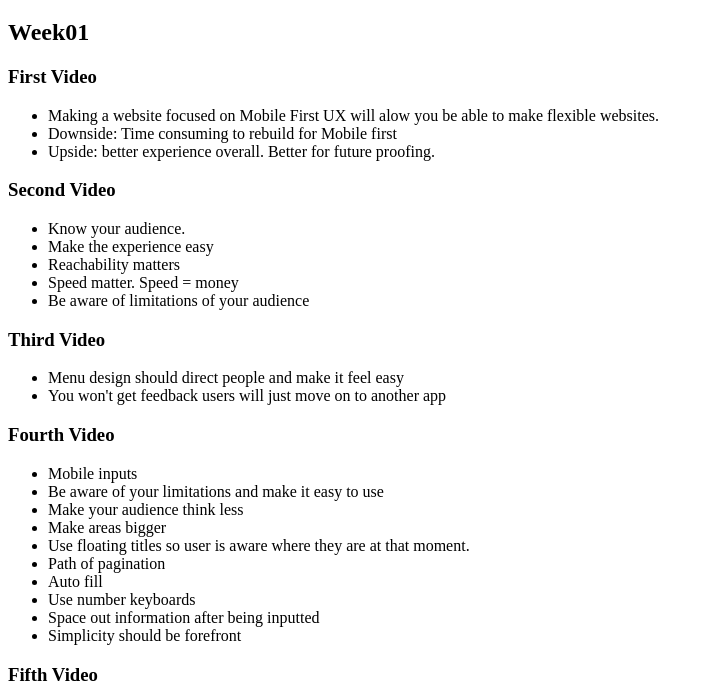
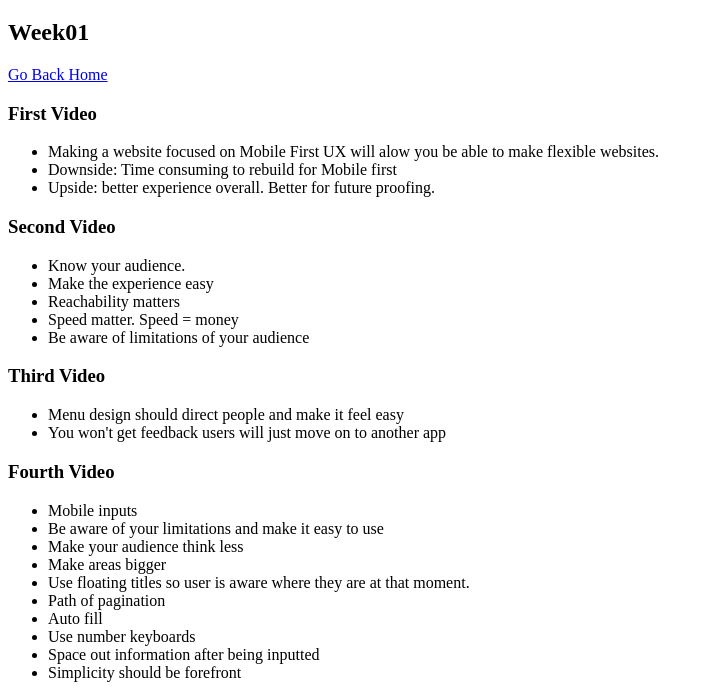
Before and after one commit to HonorThe1nsane/WDD330-tdavidson, a plain HTML site: page week1.html in a window 1280 px wide. Shown: the part 61-758 px from the top of the page, without its empty margins (0-713 px from the left). Drawn offline with Linux system fonts and the light colour scheme.

Commit message:
Updated home link

```diff
--- a/week1.html
+++ b/week1.html
@@ -11,6 +11,7 @@
 <body>
     <h1>WDD 330</h1>
     <h2>Week01</h2>
+    <a href="/index.html">Go Back Home</a>
 
     <h3>First Video</h3>
     <ul>
```
Also changed, not shown: index.html (+1 -0 lines), week2.html (+1 -0 lines), 1 other file.
